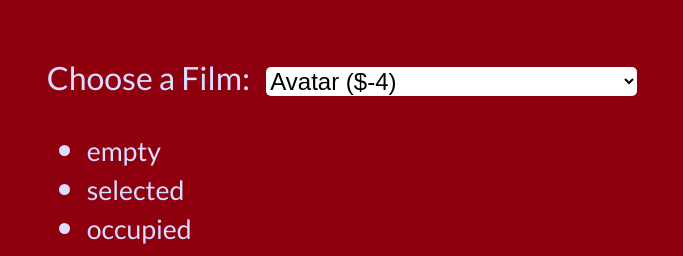
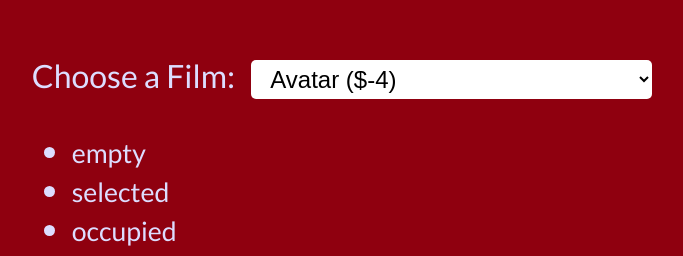
Before and after one commit to WinterCricket/Movvie-Seats, a plain HTML site: page index.html in a window 1280 px wide. Shown: the part 197-453 px from the top of the page, without its empty margins (298-981 px from the left). Drawn offline with Linux system fonts and the light colour scheme.

Commit message:
add padding to select

```diff
--- a/style.css
+++ b/style.css
@@ -28,4 +28,5 @@ body {
 	border-radius: 5px;
 	font-size: .75em;
 	margin-left: 10px;
+	padding: 5px 15px 5px 15px;
 }
```
